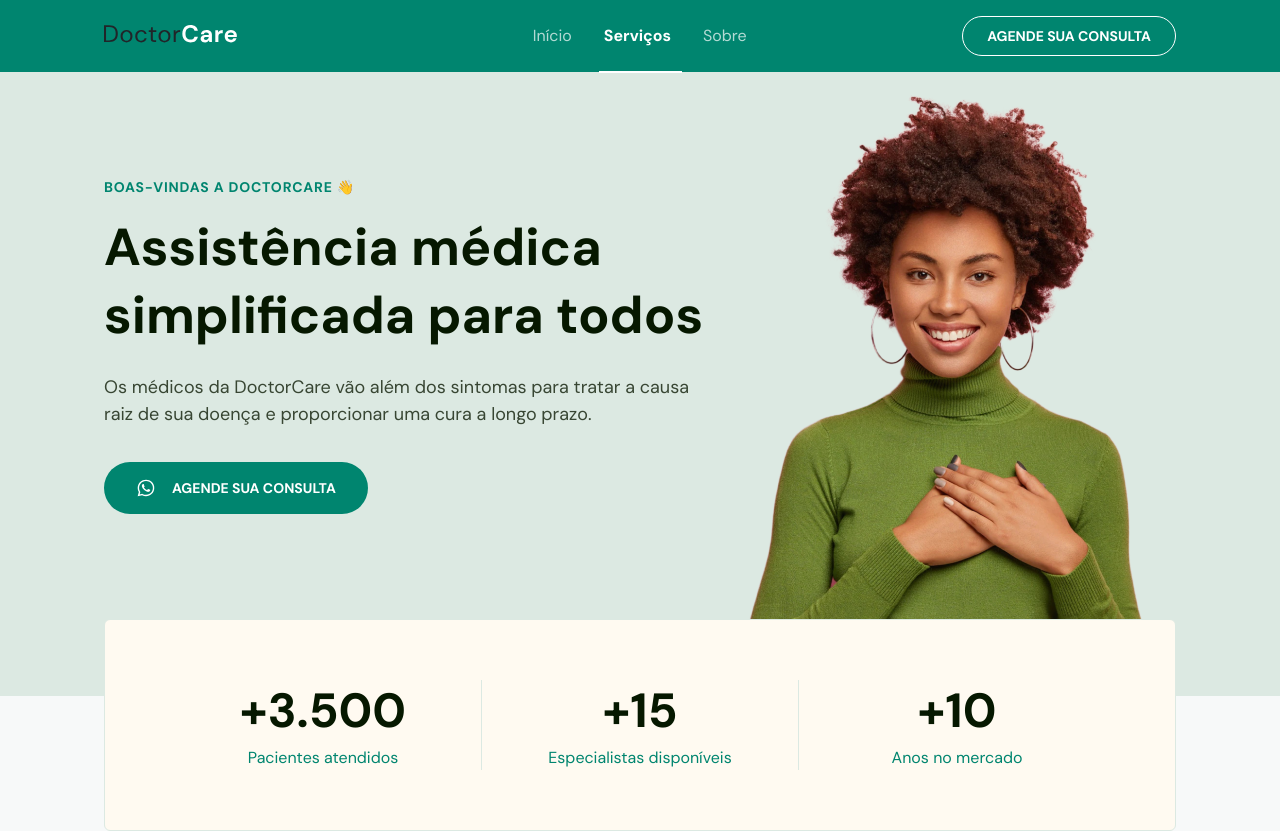
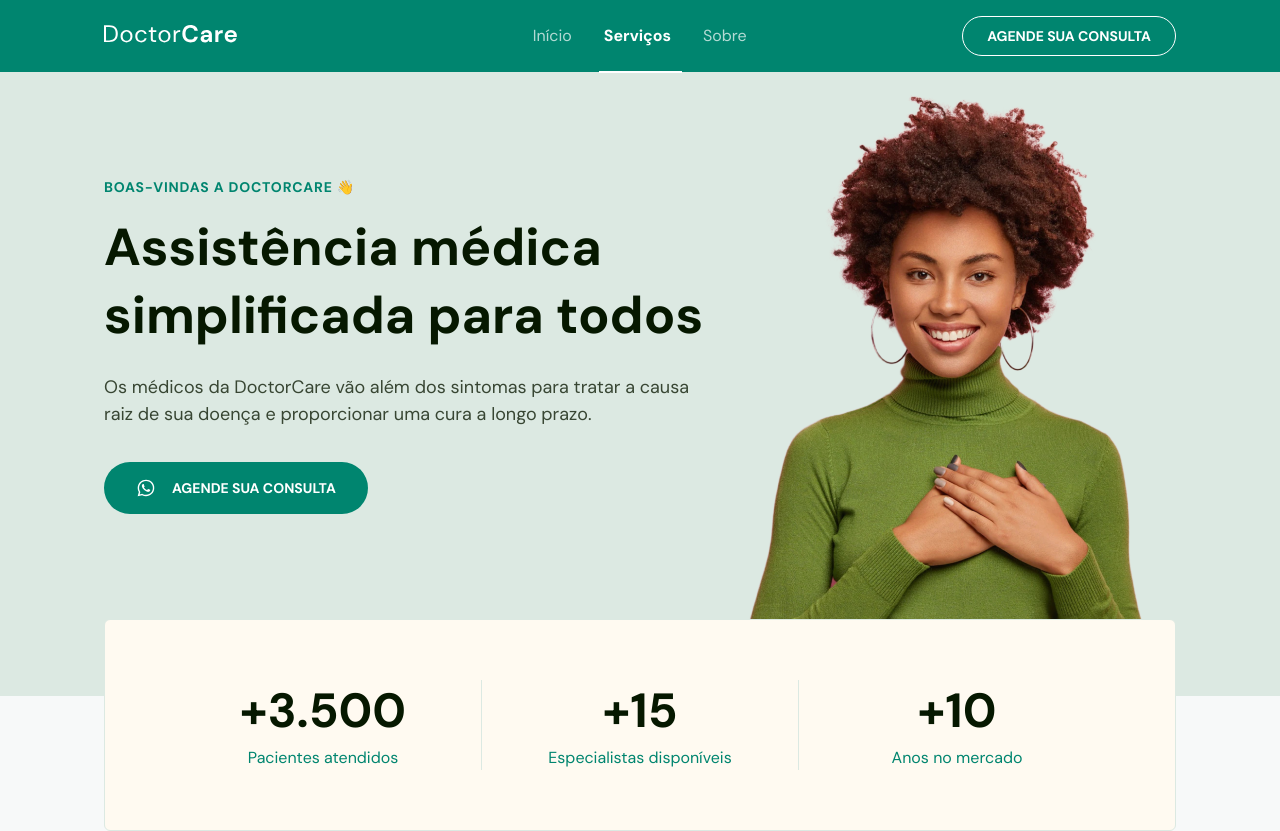
Before and after one commit to davi-gsouza/doctorcare, a plain HTML site: page index.html in a window 1280 px wide. Shown: the top 831 px of the page. Drawn offline with nearby package versions, Linux system fonts and the light colour scheme.

Commit message:
Update index.html

```diff
--- a/index.html
+++ b/index.html
@@ -28,43 +28,43 @@
           >
             <path
               d="M0 17.088V0.287999H5.16C8.12 0.287999 10.296 1.04 11.688 2.544C13.096 4.048 13.8 6.112 13.8 8.736C13.8 11.312 13.096 13.352 11.688 14.856C10.296 16.344 8.12 17.088 5.16 17.088H0ZM2.016 15.408H5.112C6.744 15.408 8.04 15.144 9 14.616C9.976 14.072 10.672 13.304 11.088 12.312C11.504 11.304 11.712 10.112 11.712 8.736C11.712 7.328 11.504 6.12 11.088 5.112C10.672 4.104 9.976 3.328 9 2.784C8.04 2.24 6.744 1.968 5.112 1.968H2.016V15.408Z"
-              fill="#212529"
+              fill="#FFFFFF"
             />
             <path
               d="M22.4949 17.376C21.3749 17.376 20.3669 17.12 19.4709 16.608C18.5749 16.096 17.8629 15.376 17.3349 14.448C16.8229 13.504 16.5669 12.4 16.5669 11.136C16.5669 9.872 16.8309 8.776 17.3589 7.848C17.8869 6.904 18.5989 6.176 19.4949 5.664C20.4069 5.152 21.4229 4.896 22.5429 4.896C23.6629 4.896 24.6709 5.152 25.5669 5.664C26.4629 6.176 27.1669 6.904 27.6789 7.848C28.2069 8.776 28.4709 9.872 28.4709 11.136C28.4709 12.4 28.2069 13.504 27.6789 14.448C27.1509 15.376 26.4309 16.096 25.5189 16.608C24.6229 17.12 23.6149 17.376 22.4949 17.376ZM22.4949 15.648C23.1829 15.648 23.8229 15.48 24.4149 15.144C25.0069 14.808 25.4869 14.304 25.8549 13.632C26.2229 12.96 26.4069 12.128 26.4069 11.136C26.4069 10.144 26.2229 9.312 25.8549 8.64C25.5029 7.968 25.0309 7.464 24.4389 7.128C23.8469 6.792 23.2149 6.624 22.5429 6.624C21.8549 6.624 21.2149 6.792 20.6229 7.128C20.0309 7.464 19.5509 7.968 19.1829 8.64C18.8149 9.312 18.6309 10.144 18.6309 11.136C18.6309 12.128 18.8149 12.96 19.1829 13.632C19.5509 14.304 20.0229 14.808 20.5989 15.144C21.1909 15.48 21.8229 15.648 22.4949 15.648Z"
-              fill="#212529"
+              fill="#FFFFFF"
             />
             <path
               d="M37.2261 17.376C36.0901 17.376 35.0661 17.12 34.1541 16.608C33.2581 16.08 32.5461 15.352 32.0181 14.424C31.5061 13.48 31.2501 12.384 31.2501 11.136C31.2501 9.888 31.5061 8.8 32.0181 7.872C32.5461 6.928 33.2581 6.2 34.1541 5.688C35.0661 5.16 36.0901 4.896 37.2261 4.896C38.6341 4.896 39.8181 5.264 40.7781 6C41.7541 6.736 42.3701 7.72 42.6261 8.952H40.5621C40.4021 8.216 40.0101 7.648 39.3861 7.248C38.7621 6.832 38.0341 6.624 37.2021 6.624C36.5301 6.624 35.8981 6.792 35.3061 7.128C34.7141 7.464 34.2341 7.968 33.8661 8.64C33.4981 9.312 33.3141 10.144 33.3141 11.136C33.3141 12.128 33.4981 12.96 33.8661 13.632C34.2341 14.304 34.7141 14.816 35.3061 15.168C35.8981 15.504 36.5301 15.672 37.2021 15.672C38.0341 15.672 38.7621 15.472 39.3861 15.072C40.0101 14.656 40.4021 14.072 40.5621 13.32H42.6261C42.3861 14.52 41.7781 15.496 40.8021 16.248C39.8261 17 38.6341 17.376 37.2261 17.376Z"
-              fill="#212529"
+              fill="#FFFFFF"
             />
             <path
               d="M50.2974 17.088C49.2094 17.088 48.3534 16.824 47.7294 16.296C47.1054 15.768 46.7934 14.816 46.7934 13.44V6.888H44.7294V5.184H46.7934L47.0574 2.328H48.8094V5.184H52.3134V6.888H48.8094V13.44C48.8094 14.192 48.9614 14.704 49.2654 14.976C49.5694 15.232 50.1054 15.36 50.8734 15.36H52.1214V17.088H50.2974Z"
-              fill="#212529"
+              fill="#FFFFFF"
             />
             <path
               d="M60.4506 17.376C59.3306 17.376 58.3226 17.12 57.4266 16.608C56.5306 16.096 55.8186 15.376 55.2906 14.448C54.7786 13.504 54.5226 12.4 54.5226 11.136C54.5226 9.872 54.7866 8.776 55.3146 7.848C55.8426 6.904 56.5546 6.176 57.4506 5.664C58.3626 5.152 59.3786 4.896 60.4986 4.896C61.6186 4.896 62.6266 5.152 63.5226 5.664C64.4186 6.176 65.1226 6.904 65.6346 7.848C66.1626 8.776 66.4266 9.872 66.4266 11.136C66.4266 12.4 66.1626 13.504 65.6346 14.448C65.1066 15.376 64.3866 16.096 63.4746 16.608C62.5786 17.12 61.5706 17.376 60.4506 17.376ZM60.4506 15.648C61.1386 15.648 61.7786 15.48 62.3706 15.144C62.9626 14.808 63.4426 14.304 63.8106 13.632C64.1786 12.96 64.3626 12.128 64.3626 11.136C64.3626 10.144 64.1786 9.312 63.8106 8.64C63.4586 7.968 62.9866 7.464 62.3946 7.128C61.8026 6.792 61.1706 6.624 60.4986 6.624C59.8106 6.624 59.1706 6.792 58.5786 7.128C57.9866 7.464 57.5066 7.968 57.1386 8.64C56.7706 9.312 56.5866 10.144 56.5866 11.136C56.5866 12.128 56.7706 12.96 57.1386 13.632C57.5066 14.304 57.9786 14.808 58.5546 15.144C59.1466 15.48 59.7786 15.648 60.4506 15.648Z"
-              fill="#212529"
+              fill="#FFFFFF"
             />
             <path
               d="M69.7097 17.088V5.184H71.5337L71.7017 7.464C72.0697 6.68 72.6297 6.056 73.3817 5.592C74.1337 5.128 75.0617 4.896 76.1657 4.896V7.008H75.6137C74.9097 7.008 74.2617 7.136 73.6697 7.392C73.0777 7.632 72.6057 8.048 72.2537 8.64C71.9017 9.232 71.7257 10.048 71.7257 11.088V17.088H69.7097Z"
-              fill="#212529"
+              fill="#FFFFFF"
             />
             <path
               d="M86.4924 17.376C84.7964 17.376 83.3404 17.016 82.1244 16.296C80.9084 15.56 79.9724 14.544 79.3164 13.248C78.6604 11.936 78.3324 10.424 78.3324 8.712C78.3324 7 78.6604 5.488 79.3164 4.176C79.9724 2.864 80.9084 1.84 82.1244 1.104C83.3404 0.368 84.7964 0 86.4924 0C88.5084 0 90.1564 0.504 91.4364 1.512C92.7324 2.504 93.5404 3.904 93.8604 5.712H90.4764C90.2684 4.8 89.8204 4.088 89.1324 3.576C88.4604 3.048 87.5644 2.784 86.4444 2.784C84.8924 2.784 83.6764 3.312 82.7964 4.368C81.9164 5.424 81.4764 6.872 81.4764 8.712C81.4764 10.552 81.9164 12 82.7964 13.056C83.6764 14.096 84.8924 14.616 86.4444 14.616C87.5644 14.616 88.4604 14.376 89.1324 13.896C89.8204 13.4 90.2684 12.72 90.4764 11.856H93.8604C93.5404 13.584 92.7324 14.936 91.4364 15.912C90.1564 16.888 88.5084 17.376 86.4924 17.376Z"
-              fill="#00856F"
+              fill="#FFFFFF"
             />
             <path
               d="M101.092 17.376C100.068 17.376 99.2278 17.216 98.5718 16.896C97.9158 16.56 97.4277 16.12 97.1077 15.576C96.7878 15.032 96.6278 14.432 96.6278 13.776C96.6278 12.672 97.0598 11.776 97.9238 11.088C98.7878 10.4 100.084 10.056 101.812 10.056H104.836V9.768C104.836 8.952 104.604 8.352 104.14 7.968C103.676 7.584 103.1 7.392 102.412 7.392C101.788 7.392 101.244 7.544 100.78 7.848C100.316 8.136 100.028 8.568 99.9157 9.144H96.9157C96.9958 8.28 97.2837 7.528 97.7797 6.888C98.2917 6.248 98.9477 5.76 99.7477 5.424C100.548 5.072 101.444 4.896 102.436 4.896C104.132 4.896 105.468 5.32 106.444 6.168C107.42 7.016 107.908 8.216 107.908 9.768V17.088H105.292L105.004 15.168C104.652 15.808 104.156 16.336 103.516 16.752C102.892 17.168 102.084 17.376 101.092 17.376ZM101.788 14.976C102.668 14.976 103.348 14.688 103.828 14.112C104.324 13.536 104.636 12.824 104.764 11.976H102.148C101.332 11.976 100.748 12.128 100.396 12.432C100.044 12.72 99.8678 13.08 99.8678 13.512C99.8678 13.976 100.044 14.336 100.396 14.592C100.748 14.848 101.212 14.976 101.788 14.976Z"
-              fill="#00856F"
+              fill="#FFFFFF"
             />
             <path
               d="M111.319 17.088V5.184H114.055L114.343 7.416C114.775 6.648 115.359 6.04 116.095 5.592C116.847 5.128 117.727 4.896 118.735 4.896V8.136H117.871C117.199 8.136 116.599 8.24 116.071 8.448C115.543 8.656 115.127 9.016 114.823 9.528C114.535 10.04 114.391 10.752 114.391 11.664V17.088H111.319Z"
-              fill="#00856F"
+              fill="#FFFFFF"
             />
             <path
               d="M126.888 17.376C125.688 17.376 124.624 17.12 123.696 16.608C122.768 16.096 122.04 15.376 121.512 14.448C120.984 13.52 120.72 12.448 120.72 11.232C120.72 10 120.976 8.904 121.488 7.944C122.016 6.984 122.736 6.24 123.648 5.712C124.576 5.168 125.664 4.896 126.912 4.896C128.08 4.896 129.112 5.152 130.008 5.664C130.904 6.176 131.6 6.88 132.096 7.776C132.608 8.656 132.864 9.64 132.864 10.728C132.864 10.904 132.856 11.088 132.84 11.28C132.84 11.472 132.832 11.672 132.816 11.88H123.768C123.832 12.808 124.152 13.536 124.728 14.064C125.32 14.592 126.032 14.856 126.864 14.856C127.488 14.856 128.008 14.72 128.424 14.448C128.856 14.16 129.176 13.792 129.384 13.344H132.504C132.28 14.096 131.904 14.784 131.376 15.408C130.864 16.016 130.224 16.496 129.456 16.848C128.704 17.2 127.848 17.376 126.888 17.376ZM126.912 7.392C126.16 7.392 125.496 7.608 124.92 8.04C124.344 8.456 123.976 9.096 123.816 9.96H129.744C129.696 9.176 129.408 8.552 128.88 8.088C128.352 7.624 127.696 7.392 126.912 7.392Z"
-              fill="#00856F"
+              fill="#FFFFFF"
             />
           </svg>
         </a>
```
